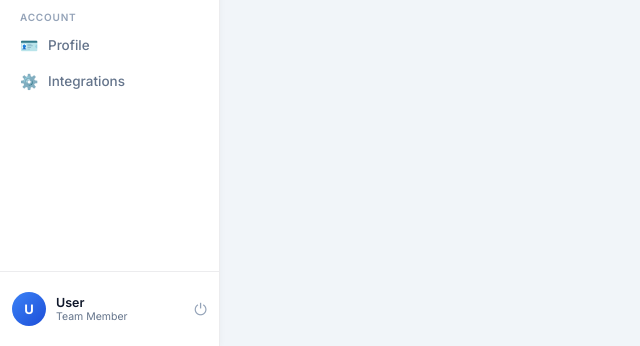
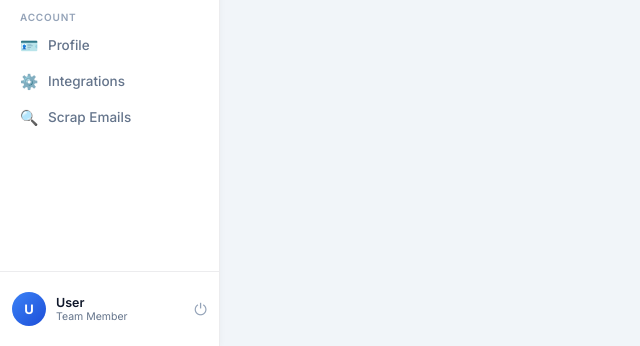
Before and after one commit to technosanjivani/pravahAI, a Flask app: template templates/dashboard.html in a window 1280 px wide. Shown: the part 454-800 px from the top of the page, without its empty margins (0-640 px from the left). Run offline with Flask 3, Linux system fonts and the light colour scheme; the template is opened without the code that fills it, so the values that code supplies are empty.

Commit message:
adding links

```diff
--- a/templates/dashboard.html
+++ b/templates/dashboard.html
@@ -480,6 +480,10 @@ table.logs-table td:first-child { color: var(--text-h); font-weight: 500; }
     </a>
     <a class="nav-item" href="#" onclick="showPage('settings', this)" id="nav-settings">
       <span class="nav-icon">⚙️</span> Integrations
+    </a>
+
+    <a class="nav-item" href="/leads/scrape" onclick="showPage('settings', this)" id="nav-settings">
+      <span class="nav-icon"> 🔍 </span> Scrap Emails
     </a>
   </div>
   <div class="sidebar-footer">
--- a/templates/eva_dashboard.html
+++ b/templates/eva_dashboard.html
@@ -256,6 +256,7 @@
     <button class="tab-btn" data-tab="testcall">Test Call</button>
     <button class="tab-btn" data-tab="calls">Call Logs</button>
     <button class="tab-btn" data-tab="voip">Calling Settings</button>
+    <button class="tab-btn" style="margin-left:auto;" onclick="openWebWidget()">Web Widget</button>
   </div>
 
   <!-- ===================== DASHBOARD ===================== -->
@@ -935,6 +936,11 @@ async function loadVoip(){
   document.getElementById('voipToken').placeholder = d.configured ? 'Saved — leave blank to keep it' : 'Enter auth token';
 }
 
+
+function openwewidget(){
+  window.location.href = '/eva/widgets';
+}
+
 async function saveVoip(e){
   e.preventDefault();
   try{
```
